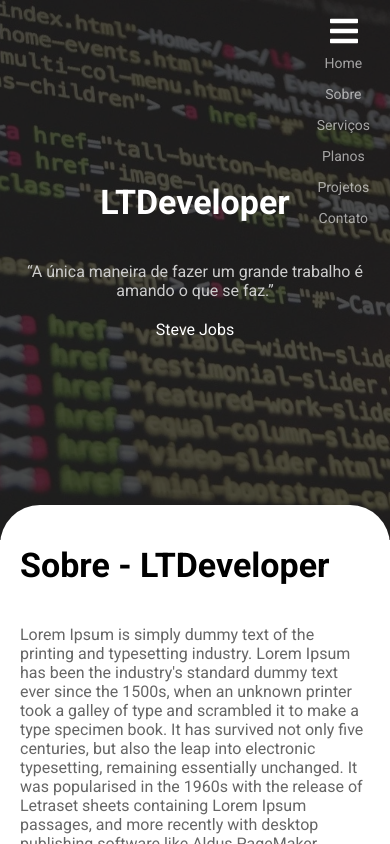
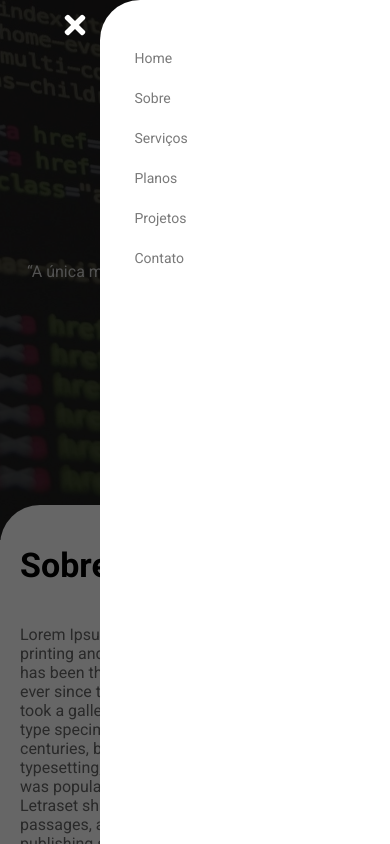
Before and after one commit to ThiagoAlvesPHP/ltdeveloper, a React (Create React App) app: page / in a window 390 px wide. Both pictures are taken after a click on the icon 344 px from the left and 31 px from the top of the page. Shown: the top 844 px of the page. Built offline with nearby package versions, Linux system fonts and the light colour scheme; a web font is replaced by a local one.

Commit message:
Criando componente do menu

```diff
--- /dev/null
+++ b/src/Components/Menu/index.tsx
@@ -0,0 +1,37 @@
+// LIBs
+import { useState } from 'react';
+import * as Ic from 'react-icons/fa';
+
+// COMPONENT
+import MenuItem from '../MenuItem';
+
+// STYLE
+import * as C from './style';
+
+// TYPE
+import { PropsMenu } from '../../types/menu';
+
+function Menu({data}: PropsMenu) {
+
+  const [ showMenu, setShowMenu ] = useState(false);
+
+  return (
+    <C.Conatiner showMenu={showMenu}>
+      <div className="button-menu"><Ic.FaBars onClick={()=>setShowMenu(!showMenu)} /></div>
+      <nav className="menu-area">
+        <Ic.FaTimes className="exit-menu" onClick={()=>setShowMenu(false)} />
+        <ul className="menu">
+          {
+            data.map((item, index)=>{
+              return (
+                <MenuItem data={item} key={index} setShowMenu={setShowMenu} />
+              )
+            })
+          }
+        </ul>
+      </nav>
+    </C.Conatiner>
+  )
+}
+
+export default Menu;
--- /dev/null
+++ b/src/Components/Menu/style.ts
@@ -0,0 +1,92 @@
+import styled from 'styled-components';
+
+import { PropShowMenu } from '../../types/menu';
+
+export const Conatiner = styled.div<PropShowMenu>`
+  width: 100%;
+  height: 50px;
+
+  .button-menu {
+    display: none;
+  }
+
+  .menu-area {
+    width: 100%;
+    height: 50px;
+
+    .exit-menu {
+      display: none;
+    }
+
+    .button-menu {
+      display: none;
+    }
+
+    .menu {
+      list-style: none;
+      margin: 0;
+      padding: 0;
+      display: flex;
+      width: 100%;
+      height: 100%;
+      justify-content: center;
+      align-items: center;
+    }
+  }
+
+  @media (max-width: 425px) {
+    .button-menu {
+      width: 100%;
+      height: 100%;
+      display: flex;
+      justify-content: flex-end;
+      align-items: center;
+      padding: 0 20px;
+      box-sizing: border-box;
+
+      svg {
+        font-size: 28px;
+        color: #FFF;
+      }
+    }
+
+    .menu-area {
+      width: 100%;
+      height: 100vh;
+      position: fixed;
+      right: 0;
+      bottom: 0;
+      background-color: rgba(0, 0, 0, .6);
+      z-index: 30;
+      overflow: hidden;
+      opacity: ${props => props.showMenu ? 1 : 0};
+      ${props => props.showMenu ? 'pointer-events: all;' : 'pointer-events: none;'}
+      transition: all ease .3s;
+
+      .exit-menu {
+        display: block;
+        position: absolute;
+        color: #FFF;
+        top: 10px;
+        right: 300px;
+        font-size: 30px;
+        opacity: ${props => props.showMenu ? 1 : 0};
+        transition: all ease .6s;
+      }
+
+      .menu {
+        width: 290px;
+        height: 100%;
+        background-color: #FFF;
+        border-top-left-radius: 40px;
+        flex-direction: column;
+        justify-content: flex-start;
+        padding-top: 40px;
+        box-sizing: border-box;
+        position: absolute;
+        right: ${props => props.showMenu ? '0' : '-290px'};
+        transition: all ease .9s;
+      }
+    }
+  }
+`;
--- /dev/null
+++ b/src/Components/MenuItem/index.tsx
@@ -0,0 +1,33 @@
+// STYLE
+import * as C from './style';
+
+// TYPE
+import { PropsMenuItem } from '../../types/menu';
+
+function MenuItem({ data, setShowMenu }: PropsMenuItem) {
+
+  // Menu scroll
+  function scrollToIdOnClick(id: string, e: React.MouseEvent<HTMLAnchorElement, MouseEvent>) {
+    e.preventDefault();
+    const section: HTMLElement | null = document.querySelector(id);
+    if(section) {
+      const to: number = section.offsetTop;
+
+      window.scroll({
+        top: to - 80,
+        behavior: 'smooth'
+      });
+    }
+  }
+
+  return (
+    <C.Container onClick={()=>setShowMenu(false)}>
+      <a href={data.id} onClick={(e)=>scrollToIdOnClick(data.id, e)}>
+        <span>{data.title}</span>
+        <div className="bar" />
+      </a>
+    </C.Container>
+  )
+}
+
+export default MenuItem;
--- /dev/null
+++ b/src/Components/MenuItem/style.ts
@@ -0,0 +1,81 @@
+import styled from 'styled-components';
+
+export const Container = styled.li`
+  margin: 0 5px;
+
+  a {
+    color: #FFF;
+    text-decoration: none;
+    opacity: .6;
+    display: flex;
+    flex-direction: column;
+    font-size: 14px;
+    transition: all ease .6s;
+    margin-bottom: -3px;
+
+    span {
+      margin-bottom: 5px;
+    }
+
+    .bar {
+      height: 3px;
+      width: 0;
+      transition: all ease .6s;
+    }
+  }
+
+  a:hover {
+    opacity: 1;
+
+    .bar {
+      width: 100%;
+      height: 3px;
+      background-color: #82C300;
+    }
+  }
+
+  a.active {
+    opacity: 1;
+
+    .bar {
+      width: 100%;
+      height: 3px;
+      background-color: #82C300;
+    }
+  }
+
+  @media (max-width: 425px) {
+    width: 90%;
+    height: 40px;
+    border-radius: 10px;
+    overflow: hidden;
+
+    a {
+      width: 100%;
+      height: 40px;
+      color: #212121;
+      position: relative;
+
+      span {
+        flex: 1;
+        display: flex;
+        line-height: 37px;
+        padding: 0 20px;
+        box-sizing: border-box;
+      }
+
+      .bar {
+        position: absolute;
+        bottom: 0;
+      }
+    }
+
+    a:hover {
+      background-color: rgba(130, 195, 0, .6);
+
+      span {
+        color: #FFF;
+      }
+    }
+  }
+`;
--- a/src/Views/Home/index.tsx
+++ b/src/Views/Home/index.tsx
@@ -15,6 +15,7 @@ import ServiceItem from '../../Components/ServiceItem';
 import FlatItem from '../../Components/FlatItem';
 import ContactItem from '../../Components/ContactItem';
 import Carousel from '../../Components/Carousel';
+import Menu from '../../Components/Menu';
 
 // FORM
 import ContactForm from '../../Forms/Contact';
@@ -68,20 +69,6 @@ function Home() {
     }
   }
 
-  // Menu scroll
-  function scrollToIdOnClick(id: string, e: React.MouseEvent<HTMLAnchorElement, MouseEvent>) {
-    e.preventDefault();
-    const section: HTMLElement | null = document.querySelector(id);
-    if(section) {
-      const to: number = section.offsetTop;
-
-      window.scroll({
-        top: to - 80,
-        behavior: 'smooth'
-      });
-    }
-  }
-
   // Fazer o scroll ir para o topo
   function goToScrollTop() {
     window.scroll({
@@ -95,28 +82,7 @@ function Home() {
     <C.Container>
       <C.Header id="home" background={service.bannerPrimary.background}>
         <div className="background-shadow">
-          <nav className="menu-area">
-            <div className="button-menu" onClick={()=>setMenuMobile(!menuMobile)}><Ic.FaBars /></div>
-            <ul
-              className={
-                menuMobile ?
-                "menu active"
-                :
-                "menu"
-              }
-            >
-              {
-                service.menu.map((item, index) =>(
-                  <li key={index} onClick={()=>setMenuMobile(false)}>
-                    <a href={`${item.id}`} onClick={(e)=>scrollToIdOnClick(item.id, e)}>
-                      <span>{item.title}</span>
-                      <div className="bar"/>
-                    </a>
-                  </li>
-                ))
-              }
-            </ul>
-          </nav>
+          <Menu data={service.menu} />
 
           <div className="banner">
             <h1 className="title">{service.bannerPrimary.logo}</h1>
--- a/src/Views/Home/style.ts
+++ b/src/Views/Home/style.ts
@@ -22,71 +22,6 @@ export const Header = styled.header<PropsBackground>`
     background-color: rgba(33, 33, 33, .8);
     display: flex;
     flex-direction: column;
-
-    .menu-area {
-      width: 100%;
-      height: 50px;
-
-      .button-menu {
-        display: none;
-      }
-
-      .menu {
-        list-style: none;
-        margin: 0;
-        padding: 0;
-        display: flex;
-        width: 100%;
-        height: 100%;
-        justify-content: center;
-        align-items: center;
-
-        li {
-          margin: 0 5px;
-
-          a {
-            color: #FFF;
-            text-decoration: none;
-            opacity: .6;
-            display: flex;
-            flex-direction: column;
-            font-size: 14px;
-            transition: all ease .6s;
-            margin-bottom: -3px;
-
-            span {
-              margin-bottom: 5px;
-            }
-
-            .bar {
-              height: 3px;
-              width: 0;
-              transition: all ease .6s;
-            }
-          }
-
-          a:hover {
-            opacity: 1;
-
-            .bar {
-              width: 100%;
-              height: 3px;
-              background-color: #82C300;
-            }
-          }
-
-          a.active {
-            opacity: 1;
-
-            .bar {
-              width: 100%;
-              height: 3px;
-              background-color: #82C300;
-            }
-          }
-        }
-      }
-    }
 
     .banner {
       width: 100%;
@@ -120,47 +55,6 @@ export const Header = styled.header<PropsBackground>`
 
   @media (max-width: 425px) {
     .background-shadow {
-      .menu-area {
-        display: flex;
-        justify-content: flex-end;
-        align-items: center;
-        position: relative;
-
-        .button-menu {
-          height: auto;
-          display: flex;
-          font-size: 32px;
-          margin-right: 30px;
-          color: #FFF;
-          margin-top: 12px;
-        }
-
-        .menu {
-          height: 0;
-          overflow: hidden;
-          width: auto;
-          position: absolute;
-          right: 20px;
-          bottom: -180px;
-          flex-direction: column;
-          transition: all ease .6s;
-
-          &.active {
-            height: 175px;
-          }
-
-          li {
-            margin: 5px 0;
-
-            a {
-              span {
-                text-align: right;
-              }
-            }
-          }
-        }
-      }
-
       .banner {
         padding: 20px;
         box-sizing: border-box;
--- /dev/null
+++ b/src/types/menu.ts
@@ -0,0 +1,18 @@
+export interface PropsMenu {
+  data: {
+    title: string,
+    id: string
+  }[]
+}
+
+export interface PropsMenuItem {
+  data: {
+    title: string,
+    id: string
+  },
+  setShowMenu: React.Dispatch<React.SetStateAction<boolean>>
+}
+
+export interface PropShowMenu {
+  showMenu: boolean
+}
```
